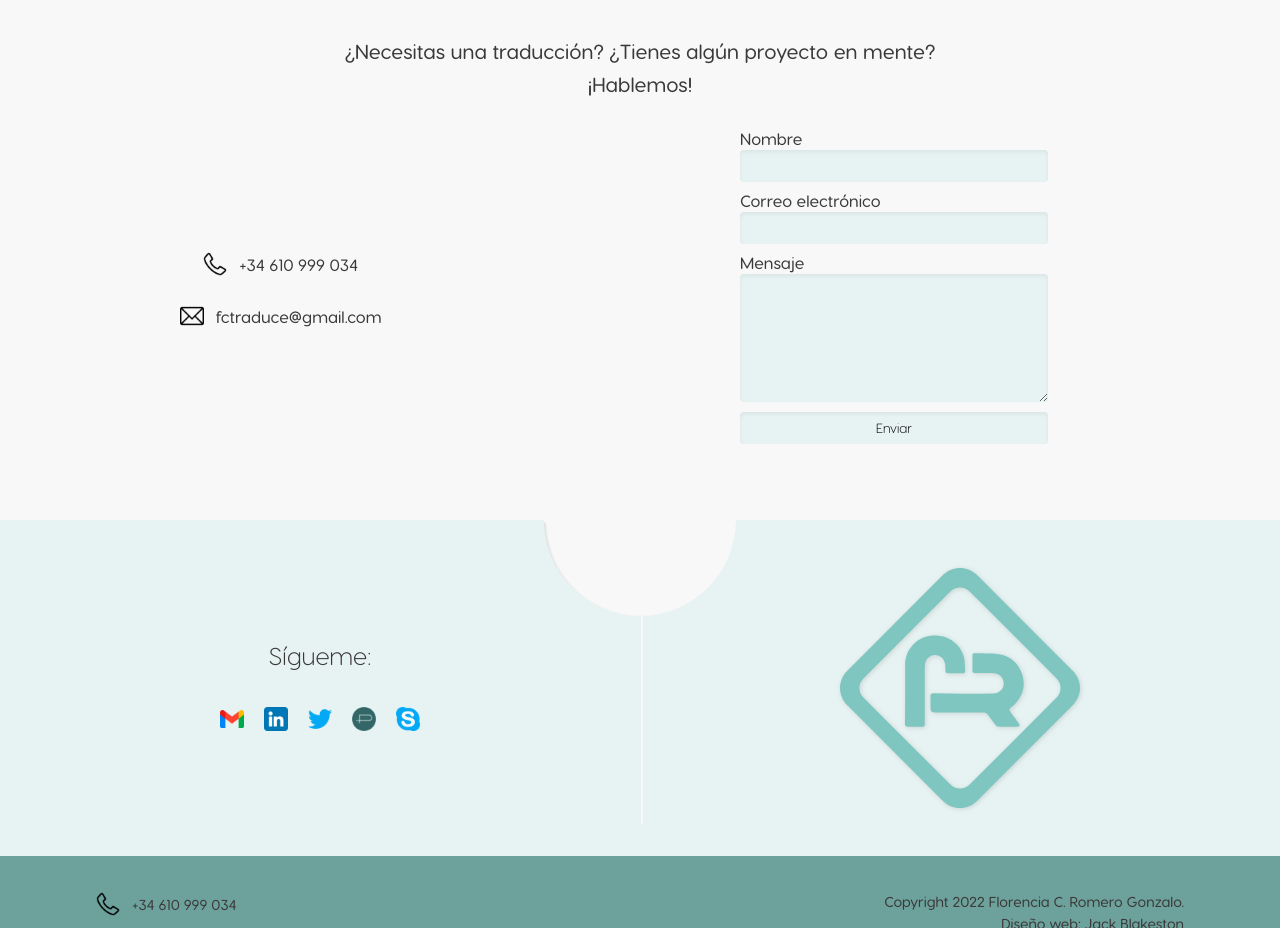
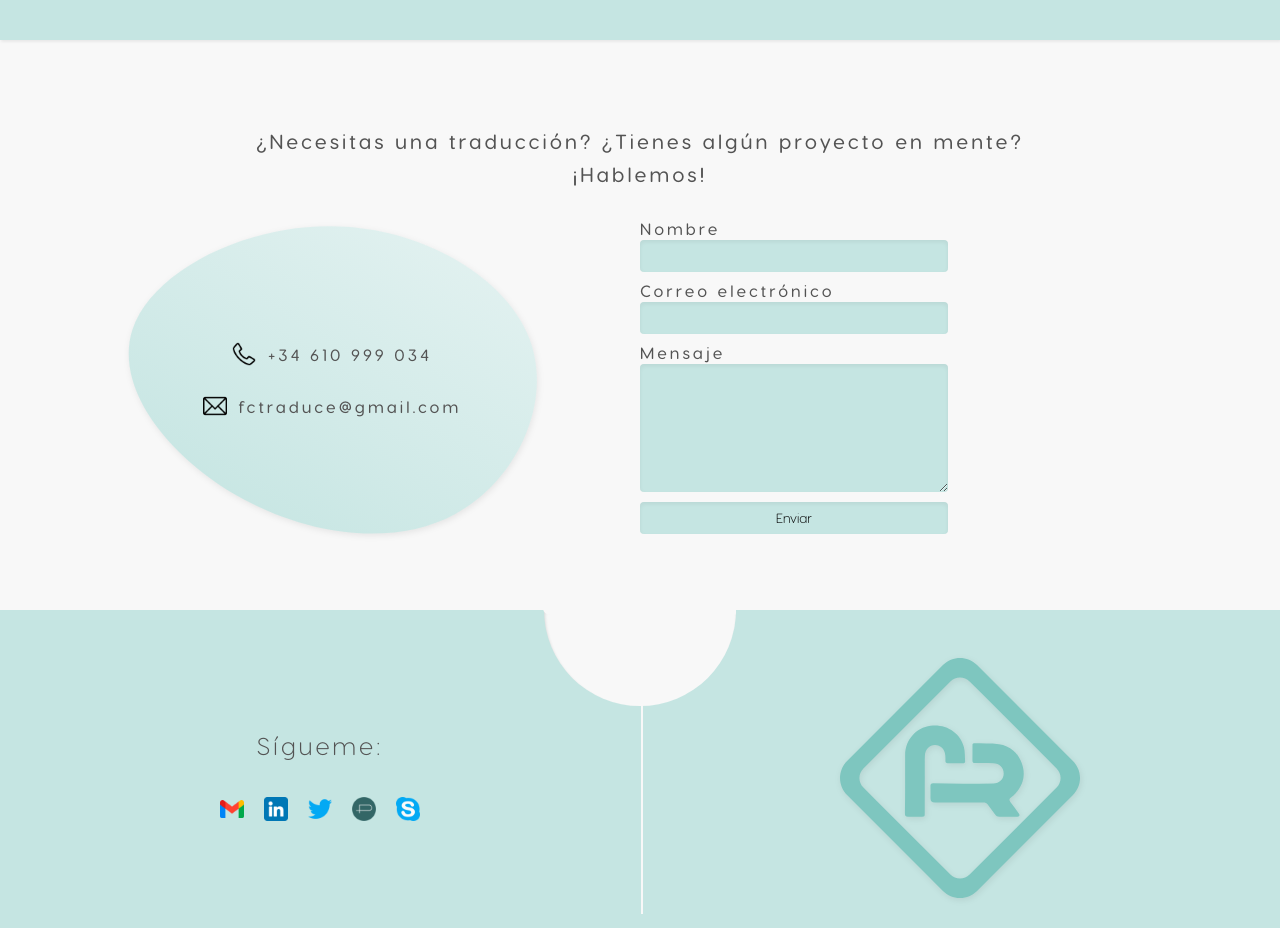
Before and after one commit to JackBlakeston/florencia-romero-page, a React (Create React App) app: page / in a window 1280 px wide. Shown: the part 3440-4368 px from the top of the page. Built offline with nearby package versions, Linux system fonts and the light colour scheme; the HTML template or start-up script is replaced by a standard one.

Commit message:
Add blob, increase text spacing, change colors

```diff
--- a/src/components/footer/footer.module.scss
+++ b/src/components/footer/footer.module.scss
@@ -44,7 +44,8 @@
     display: flex;
     font-size: var(--font-size-s);
     padding: var(--spacing-l) var(--spacing-10xl);
-    background-color: var(--color-primary-bright-4);
+    background-color: var(--color-primary-dark-3);
+    color: var(--color-text-gray-darker);
 
     .contactInfoContainer {
       display: flex;
--- a/src/components/navbar/navbar.module.scss
+++ b/src/components/navbar/navbar.module.scss
@@ -21,6 +21,7 @@
     display: flex;
     flex-direction: column;
     gap: var(--spacing-5xs);
+    font-size: var(--font-size-s);
 
     .contactInfo {
       display: flex;
@@ -34,7 +35,7 @@
     gap: var(--spacing-2xs);
 
     span {
-      color: var(--color-primary);
+      color: var(--color-primary-dark-1);
       cursor: pointer;
     }
   }
--- a/src/components/page-sections/contact-section/contact-section.component.tsx
+++ b/src/components/page-sections/contact-section/contact-section.component.tsx
@@ -7,6 +7,7 @@ import classes from './contact-section.module.scss';
 import Icon from '../../icon/icon.component';
 
 import { EMAIL, FORM_SUBMIT_URL, PHONE_NUMBER } from '../../../constants/strings';
+import { ReactComponent as Blob1 } from '../../../assets/shapes/blob-1.svg';
 
 const ContactSection = forwardRef<HTMLDivElement, unknown>((_, ref) => {
   const intl = useIntl();
@@ -49,6 +50,7 @@ const ContactSection = forwardRef<HTMLDivElement, unknown>((_, ref) => {
         </div>
         <div className={classes.sectionBodyColumnsContainer}>
           <div className={classes.contactInfoContainer}>
+            <Blob1 className={classes.blobOverlay} />
             <div className={classes.contactInfo}>
               <Icon name='phone' />
               <span>{PHONE_NUMBER}</span>
--- a/src/components/page-sections/contact-section/contact-section.module.scss
+++ b/src/components/page-sections/contact-section/contact-section.module.scss
@@ -25,7 +25,7 @@
     .sectionBodyColumnsContainer {
       display: flex;
       width: 85%;
-      gap: 20%;
+      gap: 10%;
 
       .contactInfoContainer {
         box-sizing: border-box;
@@ -33,16 +33,16 @@
         flex-direction: column;
         align-items: center;
         justify-content: center;
-        width: 30%;
+        width: 40%;
         gap: var(--spacing-s);
-        margin: 0 100px 0 0;
-        // box-shadow: var(--shadow-primary);
 
         .contactInfo {
           display: flex;
           align-items: center;
           gap: var(--spacing-4xs);
         }
+
+        @include mixins.blobOverlay;
       }
 
       .formContainer {
--- a/src/styles/global-styles.scss
+++ b/src/styles/global-styles.scss
@@ -74,24 +74,25 @@
 
   // Colors
 
+  --color-primary-dark-3: #6da19c;
   --color-primary-dark-2: #2c6660;
   --color-primary-dark-1: #4f9991;
   --color-primary: #7ec6bf;
   --color-primary-bright-1: #5fd1c6;
   --color-primary-bright-2: #99c1bd;
-  --color-primary-bright-3: #e6f3f2;
-  --color-primary-bright-4: #6da19c;
-  --color-primary-bright-5: #c5e5e2;
+  --color-primary-bright-3: #c5e5e2;
+  --color-primary-bright-4: #e6f3f2;
 
   --color-secondary: #4b3e91;
 
-  --color-text-gray: #3b3838;
+  --color-text-gray-darker: #3b3838;
+  --color-text-gray: #535353;
 
   --color-background-1: #f8f8f8;
 
   // Shadows
-  --shadow-primary: rgba(0, 0, 0, 0.12) 1.5px 1.95px 2.6px;
-  --shadow-primary-opposite: rgba(0, 0, 0, 0.12) 1.5px 1.4px 2.6px inset;
+  --shadow-primary: rgba(0, 0, 0, 0.08) 1px 2.45px 3px;
+  --shadow-primary-opposite: rgba(0, 0, 0, 0.12) 1px 2.45px 3px inset;
   --shadow-interior: rgba(0, 0, 0, 0.06) 0px 2px 4px 0px inset;
 
   // Borders
@@ -107,4 +108,5 @@ body {
   background-color: var(--color-background-1);
   color: var(--color-text-gray);
   font-size: var(--font-size-m);
+  letter-spacing: 3px;
 }
--- a/src/styles/mixins.scss
+++ b/src/styles/mixins.scss
@@ -1,14 +1,15 @@
 @mixin sectionTitle {
   position: relative;
-  background-color: var(--color-primary-bright-3);
   color: var(--color-primary-dark-2);
   box-shadow: var(--shadow-primary);
   height: 17rem;
   display: flex;
   align-items: center;
   justify-content: center;
-  font-size: var(--font-size-xl);
-  font-family: var(--font-demibold);
+  font-size: var(--font-size-2xl);
+  font-family: var(--font-light);
+  background-color: var(--color-primary-bright-3);
+  letter-spacing: 10px;
 }
 
 @mixin sectionBody {
@@ -55,3 +56,19 @@
     border-bottom-left-radius: 7px;
   }
 }
+
+@mixin blobOverlay() {
+  position: relative;
+  .blobOverlay {
+    position: absolute;
+    top: 0;
+    right: 0;
+    left: 0;
+    bottom: 0;
+    width: 100%;
+    height: 100%;
+    color: var(--color-primary-bright-3);
+    z-index: -1;
+    filter: drop-shadow(var(--shadow-primary));
+  }
+}
```
Also changed, not shown: src/assets/shapes/blob-1.svg (added).
